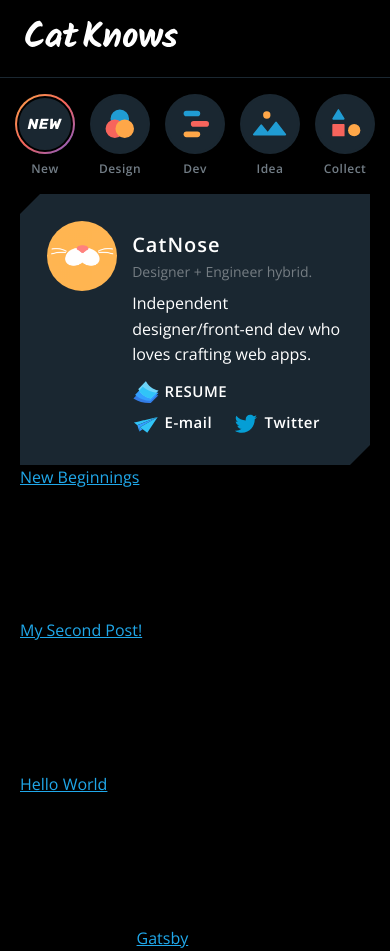
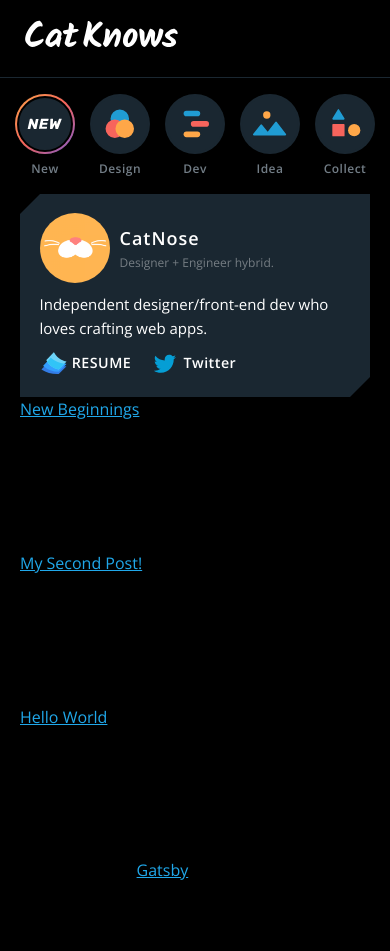
Before and after one commit to catnose99/CatKnows, a Gatsby site: page / in a window 390 px wide. After the commit the page ends 884 px from the top, so only its background shows below. Built offline with nearby package versions, Linux system fonts and the light colour scheme; Gatsby itself is replaced by a stand-in of ours.

Commit message:
fix: profile to be responsive

```diff
--- a/src/components/bio.js
+++ b/src/components/bio.js
@@ -2,7 +2,6 @@ import React from "react";
 import { StaticQuery, graphql } from "gatsby";
 import Image from "gatsby-image";
 import styled from "styled-components";
-import { Link } from "gatsby";
 
 import svgTwitter from "../svg/socials/twitter.svg";
 import svgResume from "../svg/socials/resume.svg";
@@ -10,8 +9,12 @@ import svgEmail from "../svg/socials/email.svg";
 
 const BioWrapper = styled.div`
   position: relative;
-  padding: 1.7em;
+  padding: 1.4em 1.7em;
   background: ${props => props.theme.colors.blackLight};
+  @media screen and (max-width: ${props => props.theme.responsive.medium}) {
+    padding: 1.3em;
+    font-size: 15px;
+  }
   &:before,
   &:after {
     content: "";
@@ -38,9 +41,6 @@ const BioWrapper = styled.div`
 const BioHeader = styled.div`
   display: flex;
   align-items: center;
-  .avatar {
-    width: 70px;
-  }
 `;
 const BioName = styled.div`
   margin-left: 15px;
@@ -48,16 +48,26 @@ const BioName = styled.div`
     text-decoration: none;
     font-weight: 600;
     letter-spacing: 1px;
-    font-size: 20px;
+    font-size: 1.2em;
     color: #fff;
   }
   .position {
     color: rgba(255, 255, 255, 0.4);
-    font-size: 14px;
+    font-size: 0.86em;
+  }
+  @media screen and (max-width: ${props => props.theme.responsive.small}) {
+    margin-left: 10px;
+    .position {
+      font-size: 12px;
+    }
   }
 `;
 const BioMain = styled.div`
   padding-left: 85px;
+  @media screen and (max-width: ${props => props.theme.responsive.small}) {
+    margin-top: 0.6em;
+    padding-left: 0;
+  }
 `;
 const BioText = styled.p`
   color: #fff;
@@ -65,17 +75,22 @@ const BioText = styled.p`
 const BioLinks = styled.div`
   margin: 0.5em 0 0;
   color: #fff;
-  a {
+  .bio-link {
     display: inline-block;
     margin-right: 20px;
     text-decoration: none;
     font-weight: 600;
-    font-size: 15px;
+    font-size: 0.95em;
     line-height: 30px;
     color: #fff;
     letter-spacing: 0.5px;
     &:hover {
       color: ${props => props.theme.colors.highlight};
+    }
+    @media screen and (max-width: ${props => props.theme.responsive.small}) {
+      &.bio-link--email {
+        display: none;
+      }
     }
   }
   img {
@@ -109,15 +124,18 @@ function Bio() {
                 Independent designer/front-end dev who loves crafting web apps.
               </BioText>
               <BioLinks>
-                <Link to={`/`} className="bio-link">
+                <a className="bio-link" href="https://www.resume.id/catnose99">
                   <img src={svgResume} alt="RESUME" /> RESUME
-                </Link>
-                <Link to={`/`} className="bio-link">
+                </a>
+                <a
+                  className="bio-link bio-link--email"
+                  href="mailto:catnose99@gmail.com"
+                >
                   <img src={svgEmail} alt="" /> E-mail
-                </Link>
-                <Link to={`/`} className="bio-link">
+                </a>
+                <a className="bio-link" href="https://twitter.com/catnose99">
                   <img src={svgTwitter} alt="Twitter" /> Twitter
-                </Link>
+                </a>
               </BioLinks>
             </BioMain>
           </BioWrapper>
```
